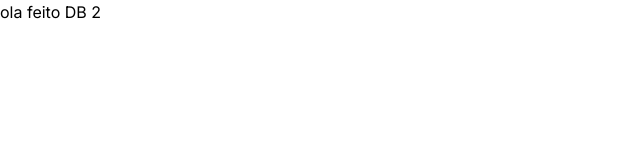
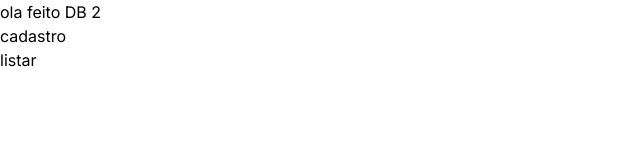
Before and after one commit to airton-sudo/aula, a Next.js app: page / in a window 1280 px wide. Shown: the top 160 px of the page, without its empty margins (0-640 px from the left). Built offline with nearby package versions, Linux system fonts and the light colour scheme.

Commit message:
fix: cadastrar/listar

```diff
--- a/app/aula/new/page.tsx
+++ b/app/aula/new/page.tsx
@@ -1,7 +1,7 @@
-export default function novaaula(){
+export default function NovaAula(){
 
     return(
-        <h1>cadastro de curso</h1>
+        <h1>Cadastro de curso</h1>
     )
 
 
--- /dev/null
+++ b/app/aula/page.tsx
@@ -0,0 +1,5 @@
+export default function ListAula(){
+    return(
+        <h1>listar aulas</h1>
+    )
+}
--- a/app/page.tsx
+++ b/app/page.tsx
@@ -4,8 +4,8 @@ export default function Home() {
   return (
     <div>
       <h1>ola feito DB 2</h1>
-      <a href="#"></a>
-      <a href="#"></a>
+      <a href="/aula/new/">cadastro </a><br />
+      <a href="#">listar</a>
     </div>
 
   )
```
